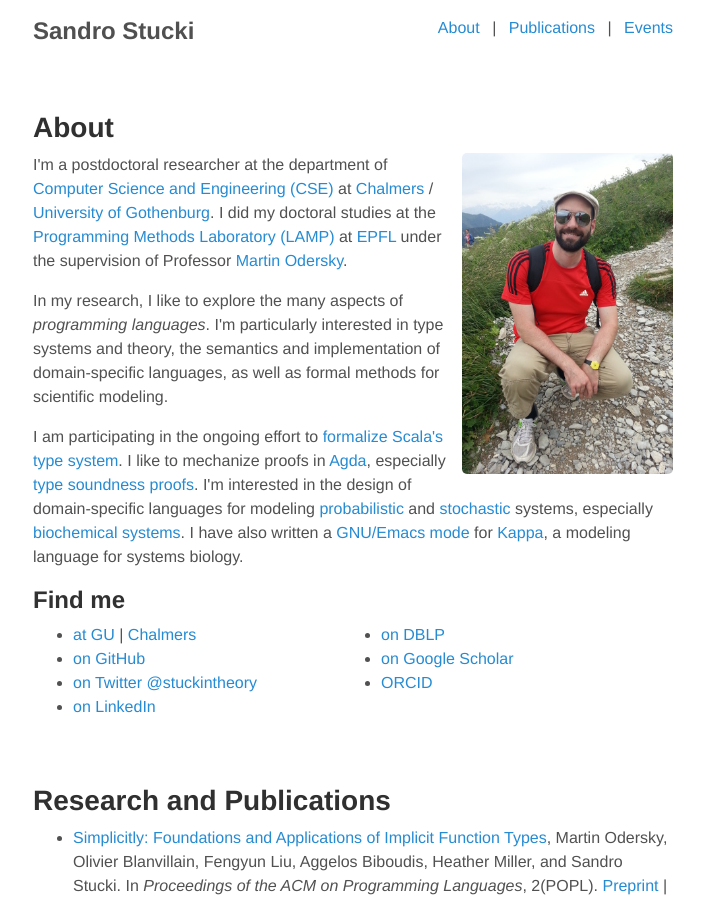
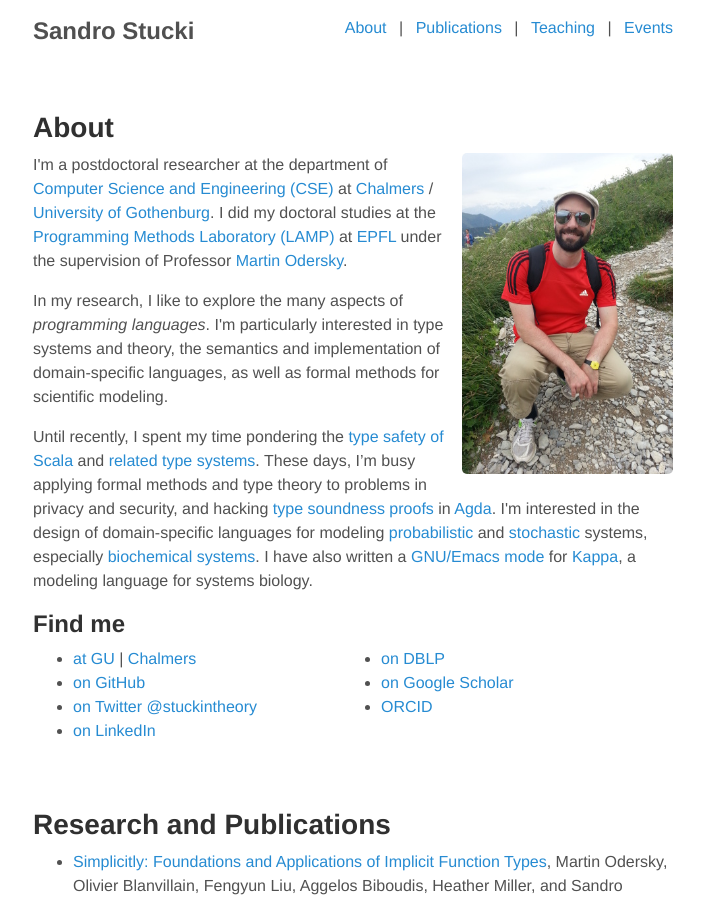
Before and after one commit to sstucki/sstucki.github.io, a Jekyll site: the page built from index.html, in a window 1280 px wide and 900 px high. Shown: the whole window, without its empty margins (287-991 px from the left). Built offline with Jekyll 4.4.1, drawn with Linux system fonts in a browser that asks for light colours; some of the changed text lies outside the part shown.

Commit message:
Add teaching activities and update research summary.

```diff
--- a/_config.yml
+++ b/_config.yml
@@ -21,6 +21,7 @@
 nav_list:
   About:          /#about
   Publications:   /#publications
+  Teaching:       /#teaching
   Events:         /#events
 #  Blog:           /blog/
 #  Archive:        /blog/archive/
--- a/index.html
+++ b/index.html
@@ -18,14 +18,14 @@
   domain-specific languages, as well as formal methods for scientific
   modeling.</p>
 
-  <p>I am participating in the ongoing effort to
-  <a href="http://scala-lang.org/blog/2016/02/03/essence-of-scala.html">
-  formalize Scala's type system</a>.
-
-  I like to mechanize proofs in
-  <a href="https://github.com/agda/agda">Agda</a>, especially
-  <a href="https://github.com/sstucki/pts-agda">type soundness
-  proofs</a>.
+  <p>Until recently, I spent my time pondering the <a
+  href="http://scala-lang.org/blog/2016/02/03/essence-of-scala.html">type
+  safety of Scala</a> and <a
+  href="https://github.com/sstucki/f-omega-int-agda">related type
+  systems</a>.  These days, I’m busy applying formal methods and type
+  theory to problems in privacy and security, and hacking <a
+  href="https://github.com/sstucki/pts-agda">type soundness proofs</a>
+  in <a href="https://github.com/agda/agda">Agda</a>.
 
   I'm interested in the design of domain-specific languages for
   modeling <a href="https://github.com/sstucki/odds">probabilistic</a>
@@ -68,6 +68,21 @@
 </div>
 
 <div class="page">
+  <h1 class="page-title"><a name="teaching">Teaching</a></h1>
+  <p>I am currently teaching two courses at Chalmers/Gothenburg university:</p>
+  <ul>
+    {% for course in site.data.teaching %}
+    <li>
+      <a href="{{ course.url }}" target="blank">
+        {% if course.code %} {{ course.code }} &ndash; {% endif %}
+        {{ course.name }}</a>, {{ course.term }}
+      at {{ course.inst }}.
+    </li>
+    {% endfor %}
+  </ul>
+</div>
+
+<div class="page">
   <h1 class="page-title"><a name="events">Events</a></h1>
   <ul>
     {% for ev in site.categories.events %}
```
Also changed, not shown: _data/teaching.yml (added, +13 -0 lines).
